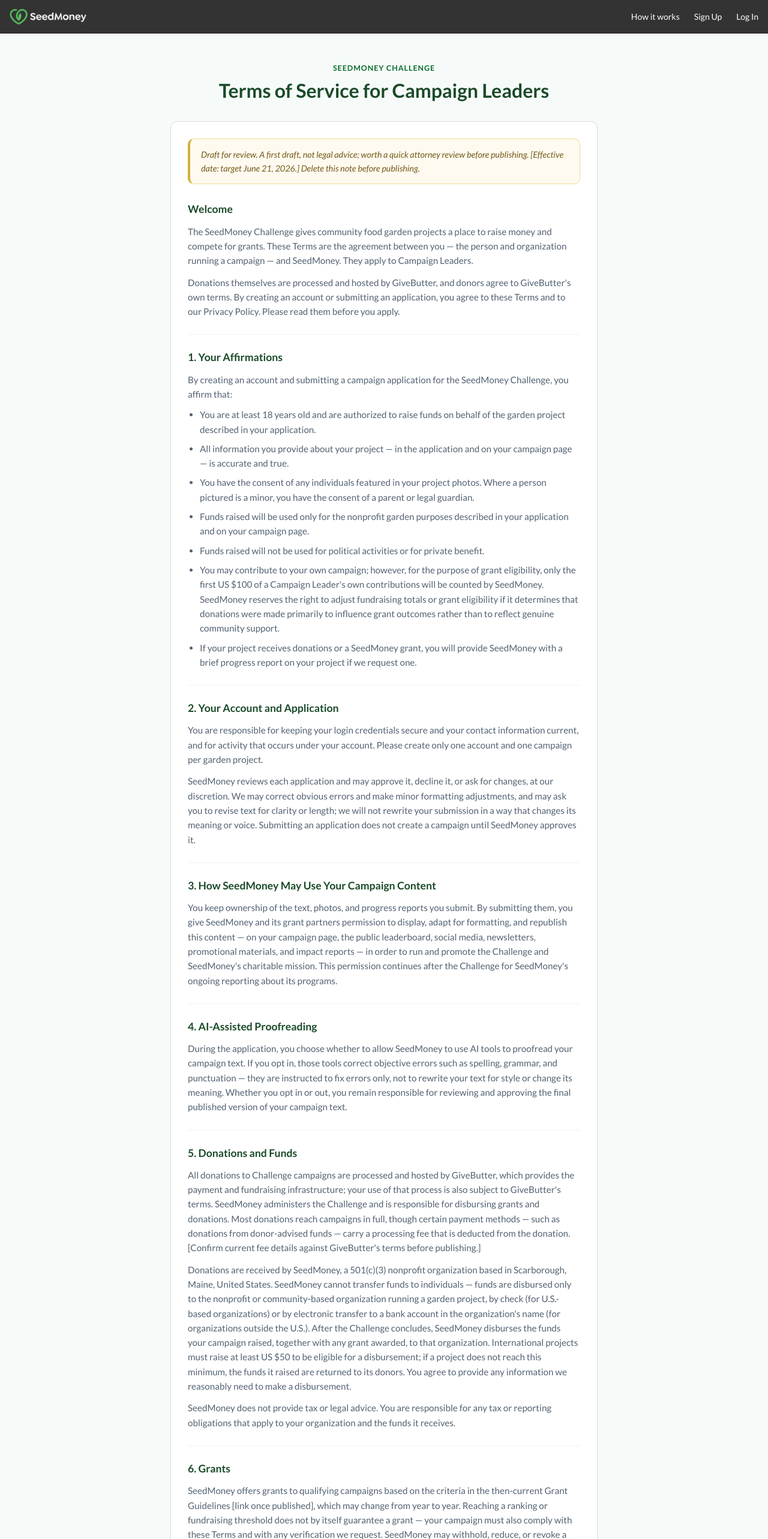
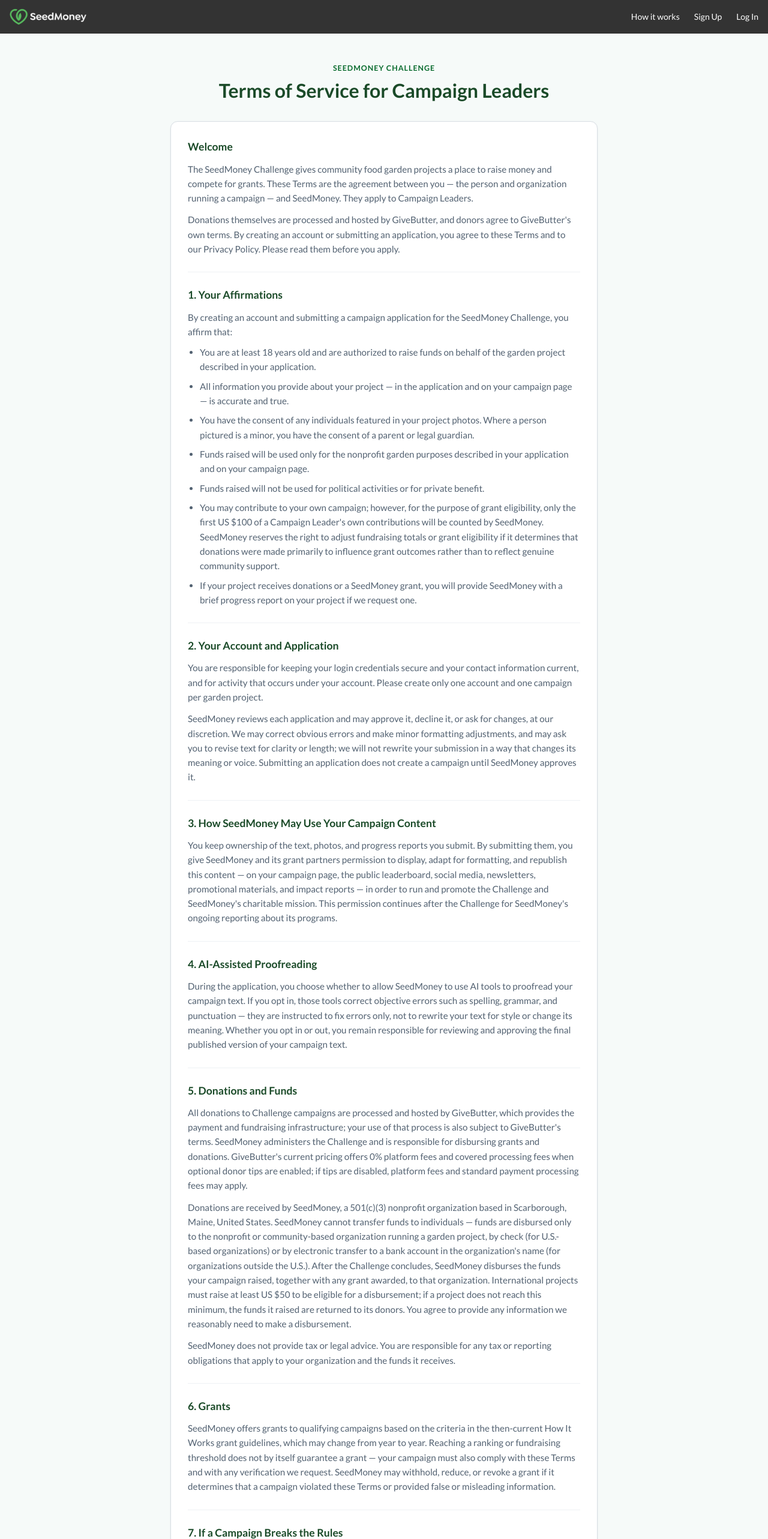
Before and after one commit to Hack4Impact-UMD/seedmoney, a Next.js app: page /terms in a window 1280 px wide. Shown: the top 2566 px of the page at 60% size. Built offline with nearby package versions, Linux system fonts and the light colour scheme.

Commit message:
udpate terms

```diff
--- a/src/app/(static)/terms/page.tsx
+++ b/src/app/(static)/terms/page.tsx
@@ -1,9 +1,5 @@
 import type { Metadata } from "next";
-import {
-  ContentSection,
-  DraftNote,
-  StaticPage,
-} from "@/src/components/static-pages/StaticPage";
+import { ContentSection, StaticPage } from "@/src/components/static-pages/StaticPage";
 
 export const metadata: Metadata = {
   title: "Terms of Service | SeedMoney",
@@ -16,12 +12,6 @@ export default function TermsPage() {
       eyebrow="SeedMoney Challenge"
       title="Terms of Service for Campaign Leaders"
     >
-      <DraftNote>
-        Draft for review. A first draft, not legal advice; worth a quick
-        attorney review before publishing. [Effective date: target June 21,
-        2026.] Delete this note before publishing.
-      </DraftNote>
-
       <ContentSection title="Welcome">
         <p>
           The SeedMoney Challenge gives community food garden projects a place
@@ -129,10 +119,10 @@ export default function TermsPage() {
           GiveButter, which provides the payment and fundraising infrastructure;
           your use of that process is also subject to GiveButter&apos;s terms.
           SeedMoney administers the Challenge and is responsible for disbursing
-          grants and donations. Most donations reach campaigns in full, though
-          certain payment methods — such as donations from donor-advised funds —
-          carry a processing fee that is deducted from the donation. [Confirm
-          current fee details against GiveButter&apos;s terms before publishing.]
+          grants and donations. GiveButter&apos;s current pricing offers 0%
+          platform fees and covered processing fees when optional donor tips are
+          enabled; if tips are disabled, platform fees and standard payment
+          processing fees may apply.
         </p>
         <p>
           Donations are received by SeedMoney, a 501(c)(3) nonprofit
@@ -158,7 +148,8 @@ export default function TermsPage() {
       <ContentSection title="6. Grants">
         <p>
           SeedMoney offers grants to qualifying campaigns based on the criteria
-          in the then-current Grant Guidelines [link once published], which may
+          in the then-current{" "}
+          <a href="/how-it-works">How It Works grant guidelines</a>, which may
           change from year to year. Reaching a ranking or fundraising threshold
           does not by itself guarantee a grant — your campaign must also comply
           with these Terms and with any verification we request. SeedMoney may
```
